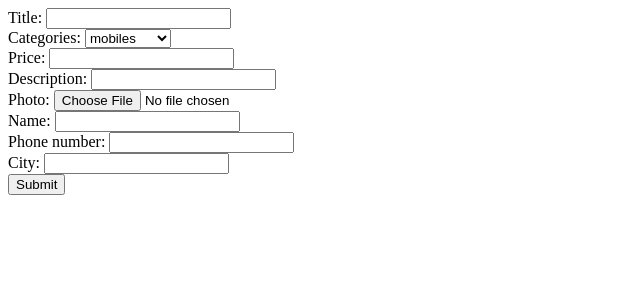
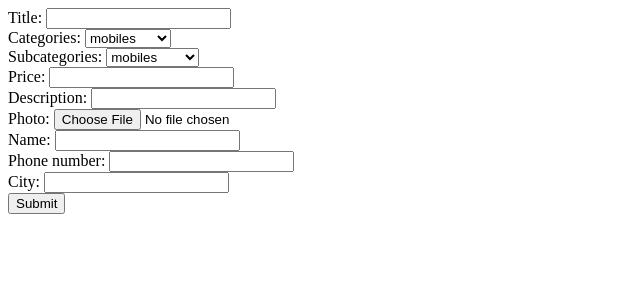
Before and after one commit to gavin191/sookhproject, a Django app: page /sookh/addpost/ in a window 1280 px wide. Shown: the top 300 px of the page, without its empty margins (0-640 px from the left). Run offline with Django 3.2, Linux system fonts and the light colour scheme; some libraries are stand-ins or nearby versions.

Commit message:
add jquery toggling of subcategories

```diff
--- a/appwithmodels/models.py
+++ b/appwithmodels/models.py
@@ -21,7 +21,7 @@ class Tablets_sub_category(Mobiles):
     tablets_brand_name =models.CharField(max_length=250)
 
 class Accessories_sub_category(Mobiles):
-    mobile_accessory_choice = models.CharField(max_length=250)
+    mobile_accessory_choice = models.CharField(max_length=250,default='mobile')
     accessory_brand_name =models.CharField(max_length=250)
 
 #electronics section
--- a/appwithmodels/templates/addpost.html
+++ b/appwithmodels/templates/addpost.html
@@ -26,9 +26,9 @@
 
 <!-- ------------------SUBCATEGORIES------------------------------------------------------------ -->
 
- <div class="mobile_subcategories" hidden="true"  >
+ <div class="mobile_subcategories nonelectronics noncars nonbikes nonfurniture "   >
 <label for="id_subcategories" id="id_subcategories_label"  >Subcategories:</label>
-<select id="id_subcategories" name="subcategories" disabled="true" >
+<select id="id_subcategories" name="subcategories"  >
 	<option value="mobiles">mobiles</option>
 	<option value="tablets">tablets</option>
 	<option value="accessories">accessories</option>
@@ -36,7 +36,7 @@
 </br>
 </div>
 
- <div class="electronics_subcategories" hidden="true"  >
+ <div class="electronics_subcategories nonmobiles noncars nonbikes nonfurniture" hidden="true"  >
 <label for="id_subcategories" id="id_subcategories_label"  >Subcategories:</label>
 <select id="id_subcategories" name="subcategories" disabled="true"  >
 	<option value="computer">computer</option>
@@ -49,7 +49,7 @@
 </br>
 </div>
 
- <div class="car_subcategories" hidden="true" >
+ <div class="cars_subcategories nonmobiles nonelectronics nonbikes nonfurniture" hidden="true" >
 <label for="id_subcategories" id="id_subcategories_label"  >Subcategories:</label>
 <select id="id_subcategories" name="subcategories" disabled="true"  >
 	<option value="car">car</option>
@@ -60,7 +60,7 @@
 </br>
 </div>
 
- <div class="bikes_subcategories" hidden="true" >
+ <div class="bikes_subcategories nonmobiles nonelectronics noncars nonfurniture" hidden="true" >
 <label for="id_subcategories" id="id_subcategories_label"  >Subcategories:</label>
 <select id="id_subcategories" name="subcategories" disabled="true"  >
 	<option value="motorcycle">motorcycle</option>
@@ -70,7 +70,7 @@
 </br>
 </div>
 
- <div class="furniture_subcategories" hidden="true" >
+ <div class="furniture_subcategories nonmobiles nonelectronics noncars nonbikes" hidden="true" >
 <label for="id_subcategories" id="id_subcategories_label"  >Subcategories:</label>
 <select id="id_subcategories" name="subcategories" disabled="true"  >
 	<option value="furniture">furniture</option>
@@ -291,7 +291,79 @@
 	 var subcategories = $('#id_subcategories');
 	 var subcategories_label=$('#id_subcategories_label')
 	 var furniture=$('#id_furniture_type');
-	 console.log(categories);
+
+		categories.change(function(){
+		if(categories.val()=="mobiles"){
+			$('.nonmobiles').find('#id_subcategories').prop('disabled',true);
+			$('.nonmobiles').prop('hidden',true)
+			$('.mobile_subcategories').find('#id_subcategories').prop('disabled',false);
+			$('.mobile_subcategories').prop('hidden',false)
+		}else if(categories.val()=="electronics"){
+			$('.nonelectronics').find('#id_subcategories').prop('disabled',true);
+			$('.nonelectronics').prop('hidden',true)
+			$('.electronics_subcategories').find('#id_subcategories').prop('disabled',false);
+			$('.electronics_subcategories').prop('hidden',false)
+		}else if(categories.val()=="cars"){
+			$('.noncars').find('#id_subcategories').prop('disabled',true);
+			$('.noncars').prop('hidden',true)
+			$('.cars_subcategories').find('#id_subcategories').prop('disabled',false);
+			$('.cars_subcategories').prop('hidden',false)
+		}else if(categories.val()=="bikes"){
+			$('.nonbikes').find('#id_subcategories').prop('disabled',true);
+			$('.nonbikes').prop('hidden',true)
+			$('.bikes_subcategories').find('#id_subcategories').prop('disabled',false);
+			$('.bikes_subcategories').prop('hidden',false)
+		}
+		else if(categories.val()=="furniture"){
+			$('.nonfurniture').find('#id_subcategories').prop('disabled',true);
+			$('.nonfurniture').prop('hidden',true)
+			$('.furniture_subcategories').find('#id_subcategories').prop('disabled',false);
+			$('.furniture_subcategories').prop('hidden',false)
+		}
+
+	});
+
+	 form.on('load',function(){
+		 console.log("in load");
+		 if(categories.val()=="mobiles"){
+			$('.nonmobiles').find('#id_subcategories').prop('disabled',true);
+			$('.nonmobiles').prop('hidden',true)
+			$('.mobile_subcategories').find('#id_subcategories').prop('disabled',false);
+			$('.mobile_subcategories').prop('hidden',false)
+		}else if(categories.val()=="electronics"){
+			$('.nonelectronics').find('#id_subcategories').prop('disabled',true);
+			$('.nonelectronics').prop('hidden',true)
+			$('.electronics_subcategories').find('#id_subcategories').prop('disabled',false);
+			$('.electronics_subcategories').prop('hidden',false)
+		}else if(categories.val()=="cars"){
+			$('.noncars').find('#id_subcategories').prop('disabled',true);
+			$('.noncars').prop('hidden',true)
+			$('.cars_subcategories').find('#id_subcategories').prop('disabled',false);
+			$('.cars_subcategories').prop('hidden',false)
+		}else if(categories.val()=="bikes"){
+			$('.nonbikes').find('#id_subcategories').prop('disabled',true);
+			$('.nonbikes').prop('hidden',true)
+			$('.bikes_subcategories').find('#id_subcategories').prop('disabled',false);
+			$('.bikes_subcategories').prop('hidden',false)
+		}
+		else if(categories.val()=="furniture"){
+			$('.nonfurniture').find('#id_subcategories').prop('disabled',true);
+			$('.nonfurniture').prop('hidden',true)
+			$('.furniture_subcategories').find('#id_subcategories').prop('disabled',false);
+			$('.furniture_subcategories').prop('hidden',false)
+		}
+
+	 });
+
+
+
+
+
+
+
+
+
+	/*
 categories.change(function(){
 	if(categories.val()=="furniture"){
 		console.log('in function categories');
@@ -312,7 +384,7 @@ categories.change(function(){
 
 }
 });
-
+*/
 
  </script>
 
--- a/sookhproject/settings.py
+++ b/sookhproject/settings.py
@@ -105,7 +105,7 @@ WSGI_APPLICATION = 'sookhproject.wsgi.application'
 DATABASES = {
     'default': {
         'ENGINE': 'django.db.backends.sqlite3',
-        'NAME': 'mydatabase',
+        'NAME': os.path.join(BASE_DIR, 'db.sqlite3'),
     }
 }
 
```
Also changed, not shown: appwithmodels/migrations/0006_auto_20160817_1619.py (added).
